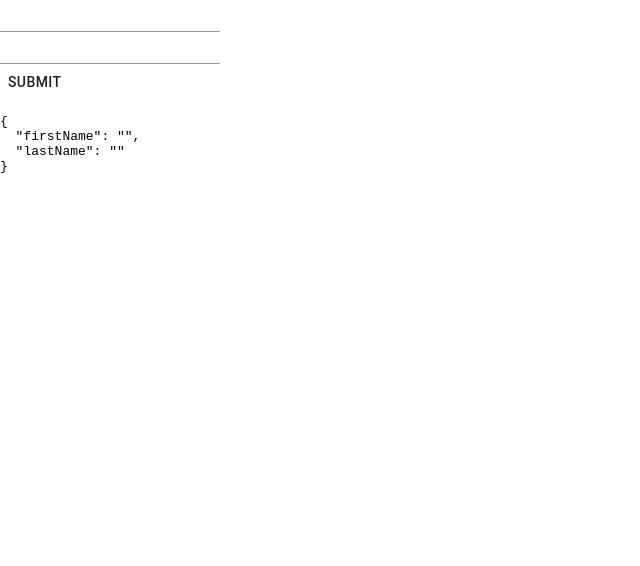
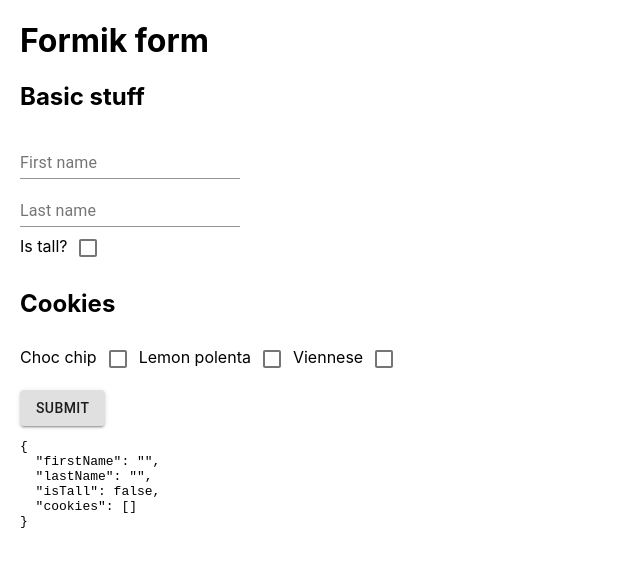
Before and after one commit to minkaotic/formik-test, a React (Create React App) app: page / in a window 1280 px wide. Shown: the top 566 px of the page, without its empty margins (0-640 px from the left). Built offline with nearby package versions, Linux system fonts and the light colour scheme.

Commit message:
Add checkboxes

```diff
--- a/src/App.tsx
+++ b/src/App.tsx
@@ -1,12 +1,18 @@
 import React from 'react';
 import { Formik, Field, Form } from "formik";
-import { TextField, Button } from '@material-ui/core';
+import { TextField, Button, Checkbox } from '@material-ui/core';
 
 const App: React.FC = () => {
   return (
-    <div>
+    <div className="form-container">
+      <h1>Formik form</h1>
       <Formik
-        initialValues={{ firstName: "", lastName: "" }}
+        initialValues={{
+          firstName: "",
+          lastName: "",
+          isTall: false,
+          cookies: []
+        }}
         onSubmit={(data, { setSubmitting }) => {
           setSubmitting(true);
           // make async call
@@ -18,24 +24,25 @@
       >
         {({ values, isSubmitting }) => (
           <Form>
-            <div>
-              <Field
-                name="firstName"
-                type="input"
-                as={TextField} />
-            </div>
-            <div>
-              <Field
-                name="lastName"
-                type="input"
-                as={TextField} />
-            </div>
-            <div>
-              <Button
-                type="submit"
-                disabled={isSubmitting}
-              >Submit</Button>
-            </div>
+            <h2>Basic stuff</h2>
+            <Field name="firstName" label="First name" type="input" as={TextField} />
+            <Field name="lastName" label="Last name" type="input" as={TextField} />
+            <span>Is tall?</span>
+            <Field name="isTall" label="Is tall" type="checkbox" as={Checkbox} />
+
+            <h2>Cookies</h2>
+            <span>Choc chip</span>
+            <Field name="cookies" type="checkbox" value="choc chip" as={Checkbox} />
+            <span>Lemon polenta</span>
+            <Field name="cookies" type="checkbox" value="lemon polenta" as={Checkbox} />
+            <span>Viennese</span>
+            <Field name="cookies" type="checkbox" value="viennese" as={Checkbox} />
+
+            <Button
+              variant="contained"
+              type="submit"
+              disabled={isSubmitting}
+            >Submit</Button>
             <pre>{JSON.stringify(values, null, 2)}</pre>
           </Form>
         )}
--- a/src/index.css
+++ b/src/index.css
@@ -1,5 +1,5 @@
 body {
-  margin: 0;
+  margin: 20px;
   font-family: -apple-system, BlinkMacSystemFont, 'Segoe UI', 'Roboto', 'Oxygen',
     'Ubuntu', 'Cantarell', 'Fira Sans', 'Droid Sans', 'Helvetica Neue',
     sans-serif;
@@ -11,3 +11,12 @@
   font-family: source-code-pro, Menlo, Monaco, Consolas, 'Courier New',
     monospace;
 }
+
+.MuiFormControl-root {
+  display: block !important;
+}
+
+.MuiButton-root {
+  display: block !important;
+  margin-top: 10px !important;
+}
```
Also changed, not shown: src/App.css (deleted, +0 -38 lines).
